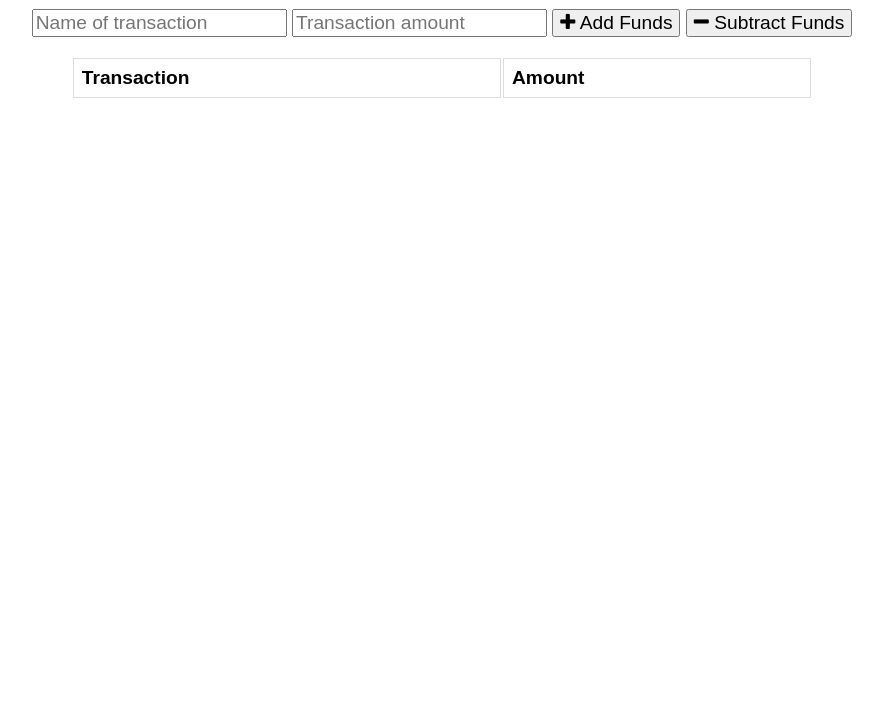
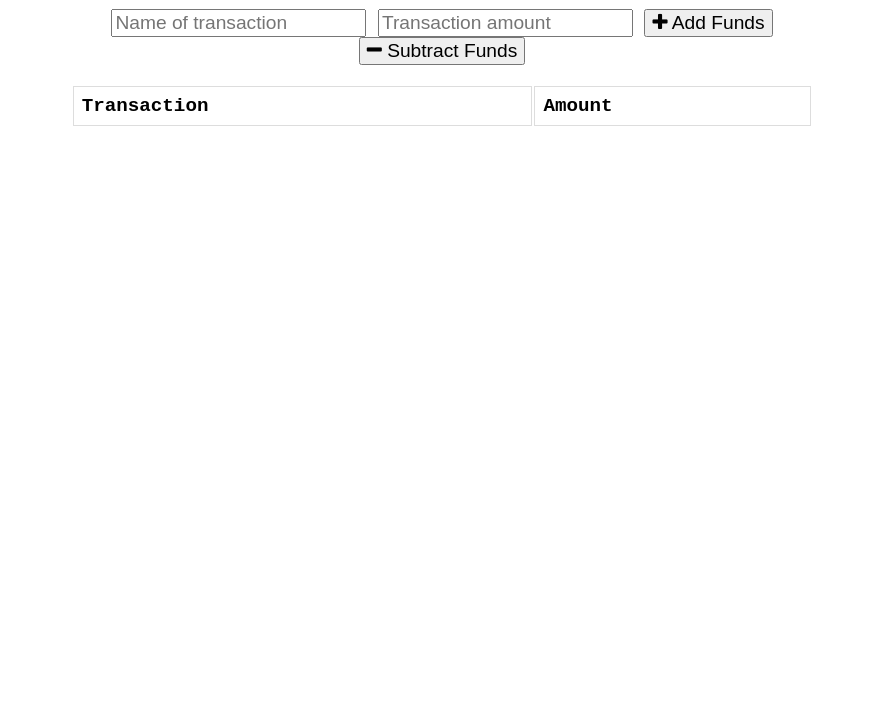
Before and after one commit to Shmeeheart/financial-security, a website: page public/index.html in a window 1280 px wide. Shown: the part 73-800 px from the top of the page, without its empty margins (198-1081 px from the left). Drawn offline with nearby package versions, Linux system fonts and the light colour scheme; no server answers.

Commit message:
trying to get it to work

```diff
--- a/public/css/styles.css
+++ b/public/css/styles.css
@@ -1,6 +1,7 @@
 body {
   font-size: 120%;
   font-family: Arial;
+  font-family:'Courier New', Courier, monospace
 }
 
 button,
```
